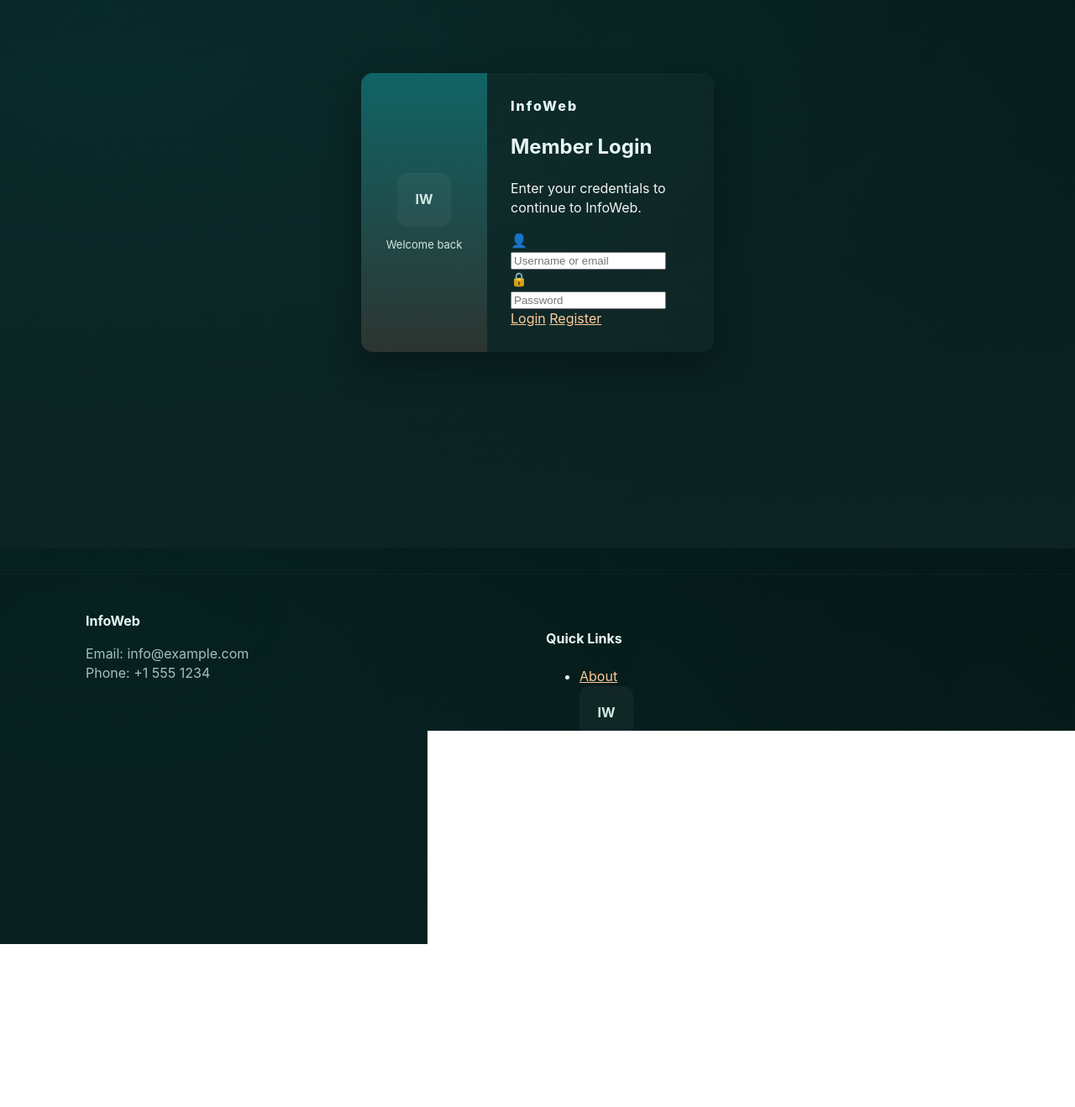
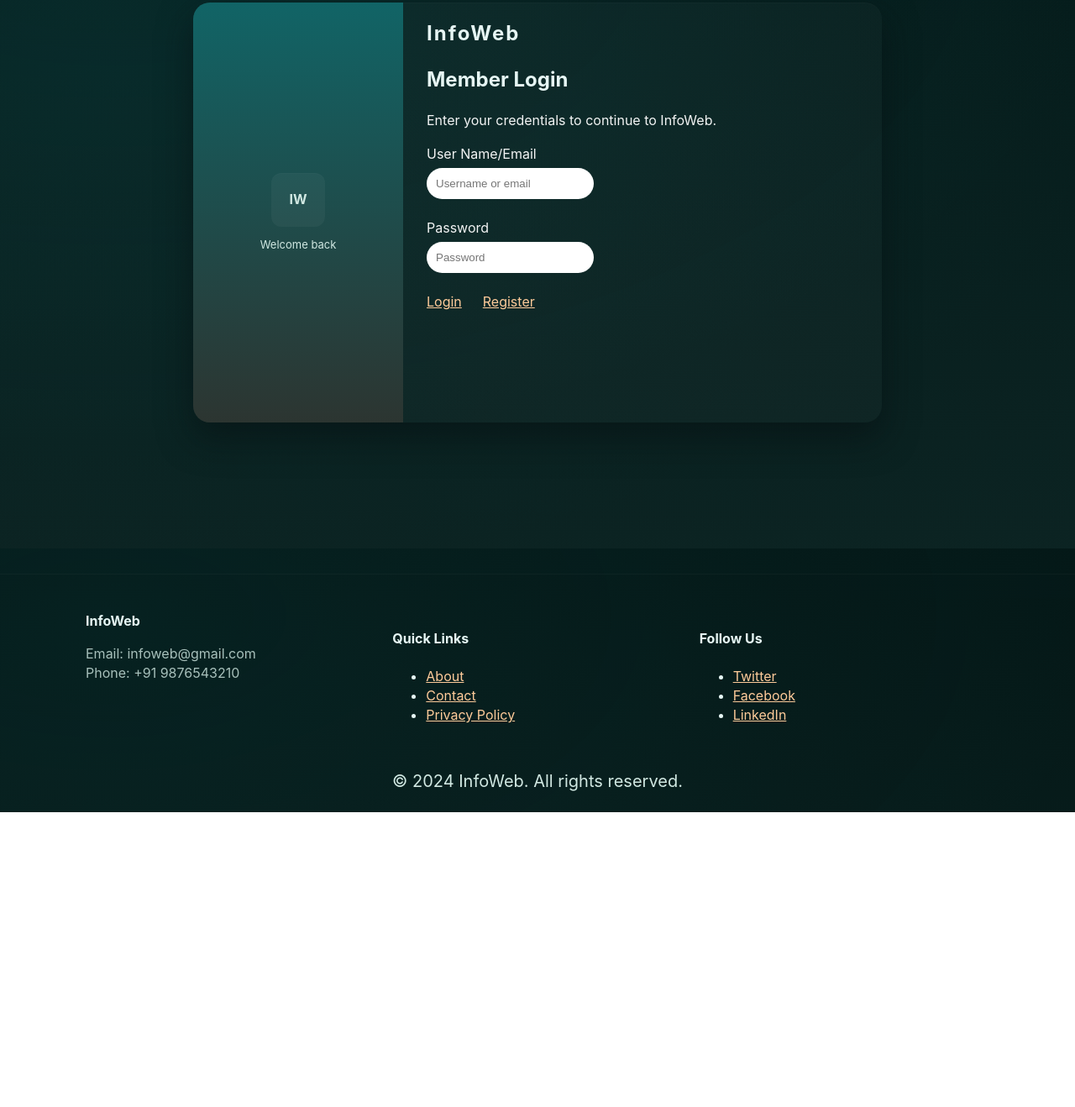
Before and after one commit to Abpattar/frontend, a plain HTML site: page login.html in a window 1280 px wide. Shown: the part 147-1465 px from the top of the page at 84% size. After the commit the page ends 1114 px from the top, so only its background shows below. Drawn offline with Linux system fonts and the light colour scheme.

Commit message:
Login page fix

```diff
--- a/assets/css/styles.css
+++ b/assets/css/styles.css
@@ -271,22 +271,23 @@ h1,h2,h3,h4 { color: var(--text); }
               linear-gradient(180deg, rgba(17,100,102,0.04), rgba(44,53,49,0.02));
 }
 .login-card {
-  width: 420px;
+  width: 820px;
+  height: 500px;
   background: linear-gradient(180deg, rgba(255,255,255,0.02), rgba(255,255,255,0.02));
-  border-radius: 14px;
+  border-radius: 20px;
   box-shadow: 0 18px 40px rgba(6,16,18,0.6), inset 0 1px 0 rgba(255,255,255,0.02);
   overflow: hidden;
   display: flex;
 }
 .login-side {
-  width: 150px;
+  width: 250px;
   background: linear-gradient(180deg,var(--theme-700), var(--theme-900));
   color: var(--theme-100);
   padding: 28px 18px;
   display:flex;flex-direction:column;align-items:center;justify-content:center;gap:12px;
 }
-.login-content { padding: 28px; flex:1; }
-.login-brand { font-weight:800; letter-spacing:2px; color:var(--theme-700); }
+.login-content { padding-left: 28px; flex:1;}
+.login-brand { font-weight:800; letter-spacing:2px; color:var(--theme-700);}
 .login-title { font-size:22px; margin:0 0 6px 0; }
 .login-sub { color:var(--muted); margin-bottom:16px }
 .input-ghost { width:100%; padding:12px 14px; border-radius:10px; border:1px solid rgba(255,255,255,0.06); margin-bottom:12px; background: rgba(255,255,255,0.02); color: #e8f4f2; }
@@ -332,3 +333,17 @@ h1,h2,h3,h4 { color: var(--text); }
 /* Small helpers */
 .btn-back { background: transparent; color: var(--theme-200); border: 1px solid rgba(255,255,255,0.06); padding:10px 12px; border-radius:8px }
 .center-wrap { text-align:center; margin-top:12px }
+
+input
+{
+  border-radius: 20px;
+  padding: 10px;
+  border: 1px solid rgba(255,255,255,0.06);
+  margin-top:5px;
+}
+.footer-bottom {
+  text-align: center;
+  color: var(--muted);
+  font-size: 20px;
+  margin-top: 15px;
+}
--- a/login.html
+++ b/login.html
@@ -14,22 +14,22 @@
         <div class="small">Welcome back</div>
       </aside>
       <section class="login-content">
-        <div class="login-brand">InfoWeb</div>
+        <div class="login-brand"><h1>InfoWeb</h1></div>
           <h2>Member Login</h2>
           <p class="lead">Enter your credentials to continue to InfoWeb.</p>
 
           <div class="input-with-icon">
-            <div class="icon">👤</div>
+            <div class="icon">User Name/Email</div>
             <input type="email" placeholder="Username or email">
           </div>
-
+          <br>
           <div class="input-with-icon">
-            <div class="icon">🔒</div>
+            <div class="icon">Password</div>
             <input type="password" placeholder="Password">
           </div>
-
+          <br>
           <div class="auth-actions">
-            <a class="btn-ghost" href="#">Login</a>
+            <a class="btn-ghost" href="index.html">Login</a> &emsp;
             <a class="btn-register" href="signup.html">Register</a>
           </div>
       </section>
@@ -40,40 +40,28 @@
     <div class="container">
       <div class="col">
         <strong>InfoWeb</strong>
-        <p class="muted">Email: info@example.com<br>Phone: +1 555 1234</p>
+        <p class="muted">Email: infoweb@gmail.com<br>Phone: +91 9876543210</p>
       </div>
       <div class="col">
         <h4>Quick Links</h4>
         <ul>
           <li><a href="about.html">About</a></li>
-      <main class="auth-hero">
-        <div class="auth-card">
-          <aside class="auth-left">
-            <div class="iw-badge">IW</div>
-            <h3>Member Login</h3>
-            <p class="muted">Welcome back — sign in to access articles</p>
-          </aside>
-          <section class="auth-right">
-            <h2>Sign in</h2>
-            <form action="index.html" method="get" class="auth-form">
-              <div class="form-field">
-                <label class="small">Email</label>
-                <input class="input-ghost" type="email" placeholder="you@example.com" required>
-              </div>
-              <div class="form-field">
-                <label class="small">Password</label>
-                <input class="input-ghost" type="password" placeholder="••••••••" required>
-              </div>
-              <div class="action-row">
-                <button class="btn btn-theme" type="submit">LOGIN</button>
-              </div>
-            </form>
-
-            <div class="divider"></div>
-
-            <div class="center-wrap">
-              <a class="btn register-btn" href="signup.html">REGISTER</a>
-            </div>
-          </section>
-        </div>
-      </main>
+          <li><a href="contact.html">Contact</a></li>
+          <li><a href="privacy.html">Privacy Policy</a></li>
+        </ul>
+      </div>
+      <div class="col">
+        <h4>Follow Us</h4>
+        <ul class="social-links">
+          <li><a href="https://www.twitter.com">Twitter</a></li>
+          <li><a href="https://www.facebook.com">Facebook</a></li>
+          <li><a href="https://www.linkedin.com">LinkedIn</a></li>
+        </ul>
+      </div>
+    </div>
+    <div class="footer-bottom">
+      &copy; 2024 InfoWeb. All rights reserved.
+    </div>
+  </footer>
+</body>
+</html>
```
